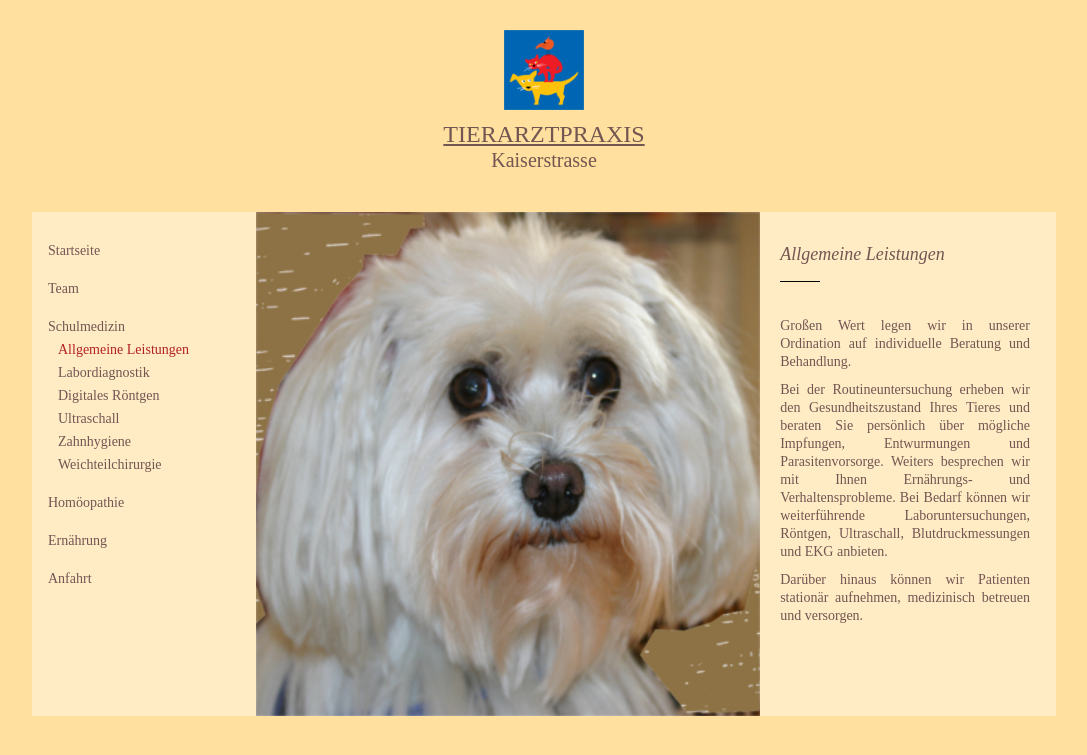
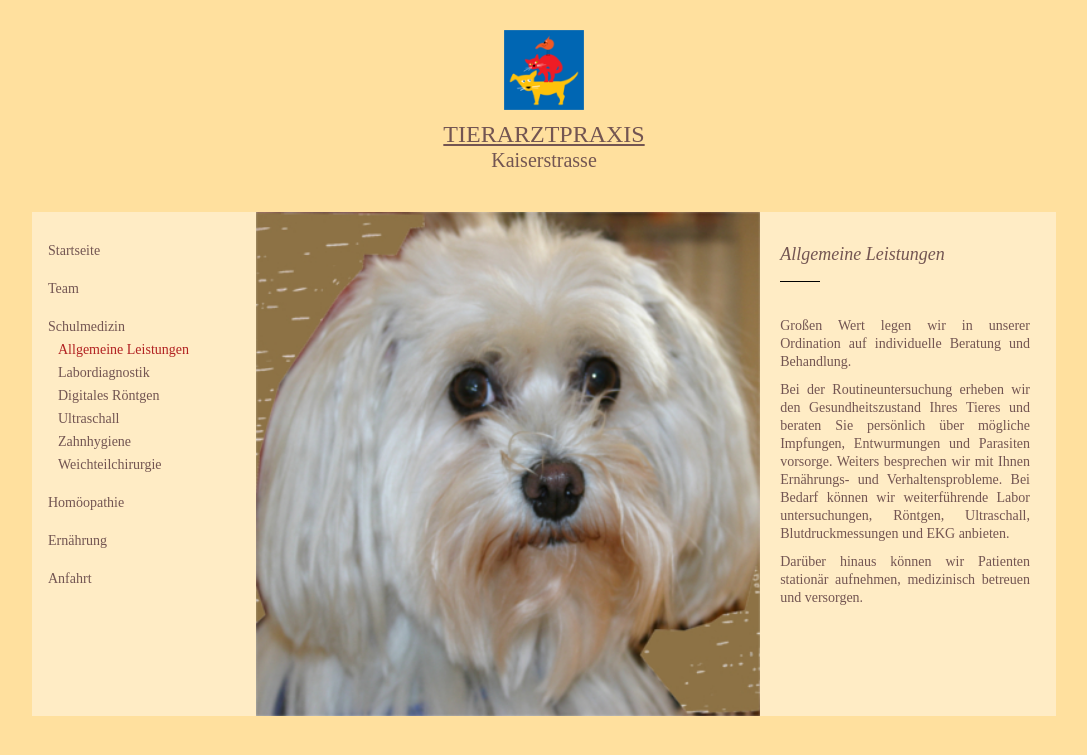
Before and after one commit to richardtraindl/tierarztpraxis-kaiserstrasse.at, a Jekyll site: the page built from schulmedizin.html, in a window 1280 px wide. Shown: the top 755 px of the page, without its empty margins (96-1183 px from the left). Built offline with Jekyll 4.4.1, drawn with Linux system fonts in a browser that asks for light colours.

Commit message:
Update allgemeine_leistungen.html

```diff
--- a/_includes/schulmedizin/allgemeine_leistungen.html
+++ b/_includes/schulmedizin/allgemeine_leistungen.html
@@ -12,9 +12,9 @@
 		<div class="small-gap"></div>
 
 		<p>
-			Bei der Routineuntersuchung erheben wir den Gesundheitszustand Ihres Tieres und beraten Sie persönlich über mögliche Impfungen, Entwurmungen und Parasitenvorsorge.
-			Weiters besprechen wir mit Ihnen Ernährungs- und Verhaltensprobleme.
-			Bei Bedarf können wir weiterführende Laboruntersuchungen, Röntgen, Ultraschall, Blutdruckmessungen und EKG anbieten.
+			Bei der Routine<wbr>untersuchung erheben wir den Gesundheits<wbr>zustand Ihres Tieres und beraten Sie persönlich über mögliche Impfungen, Ent<wbr>wurmungen und Parasiten<wbr>vorsorge.
+			Weiters besprechen wir mit Ihnen Ernährungs- und Verhaltens<wbr>probleme.
+			Bei Bedarf können wir weiterführende Labor<wbr>untersuchungen, Röntgen, Ultraschall, Blutdruck<wbr>messungen und EKG anbieten.
 		</p>
 
 		<div class="small-gap"></div>
```
